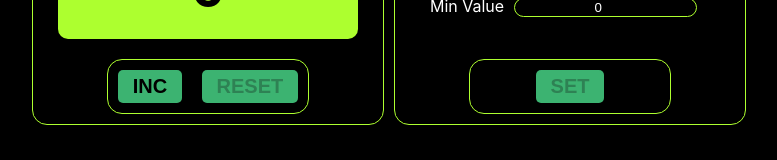
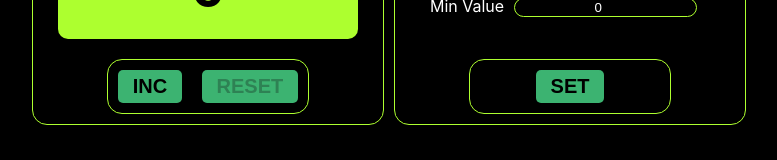
Before and after one commit to NikitaKS/Counter, a React (Create React App) app: page / in a window 1280 px wide. Shown: the part 374-534 px from the top of the page, without its empty margins (251-1028 px from the left). Built offline with nearby package versions, Linux system fonts and the light colour scheme.

Commit message:
Counter fix

```diff
--- a/package.json
+++ b/package.json
@@ -1,7 +1,7 @@
 {
   "name": "01-todolist",
   "version": "0.1.0",
-  "homepage": "https://nikitaks.github.io/Counter/",
+  "homepage": "https://nikitaks.github.io/Counter",
   "private": true,
   "dependencies": {
     "react": "^16.8.6",
--- a/src/App.js
+++ b/src/App.js
@@ -64,7 +64,8 @@ class App extends React.Component {
     };
     inputError = (value) => {
         let a = value;
-        if (a === this.state.maxValue || a < 0 || a === this.state.startValue) {
+        debugger
+        if (a === this.state.maxValue || a < 0 || a === this.state.startValue || isNaN(a) || this.state.startValue < 0) {
             this.setState({
                 inputError: true
             })
@@ -100,7 +101,7 @@ class App extends React.Component {
                     <div className='buttonWrapper'>
                         <Button title='SET'
                                 callback={this.setSettings}
-                                disabled={!this.state.isDisable || this.state.inputError}/>
+                                disabled={this.state.inputError}/>
                     </div>
                 </div>
             </div>
--- a/src/components/SettingsDisplay.js
+++ b/src/components/SettingsDisplay.js
@@ -13,7 +13,7 @@ class SettingsDisplay extends React.Component {
     };
     changeMinValue = (e) => {
         let value = parseInt(e.currentTarget.value);
-        if (value > this.props.maxValue){
+        if (value > this.props.maxValue || value < -1){
 
         } else{
             this.props.changeMinValue(value);
```
Also changed, not shown: 1 other file (tests, documents, lock files or other folders).
